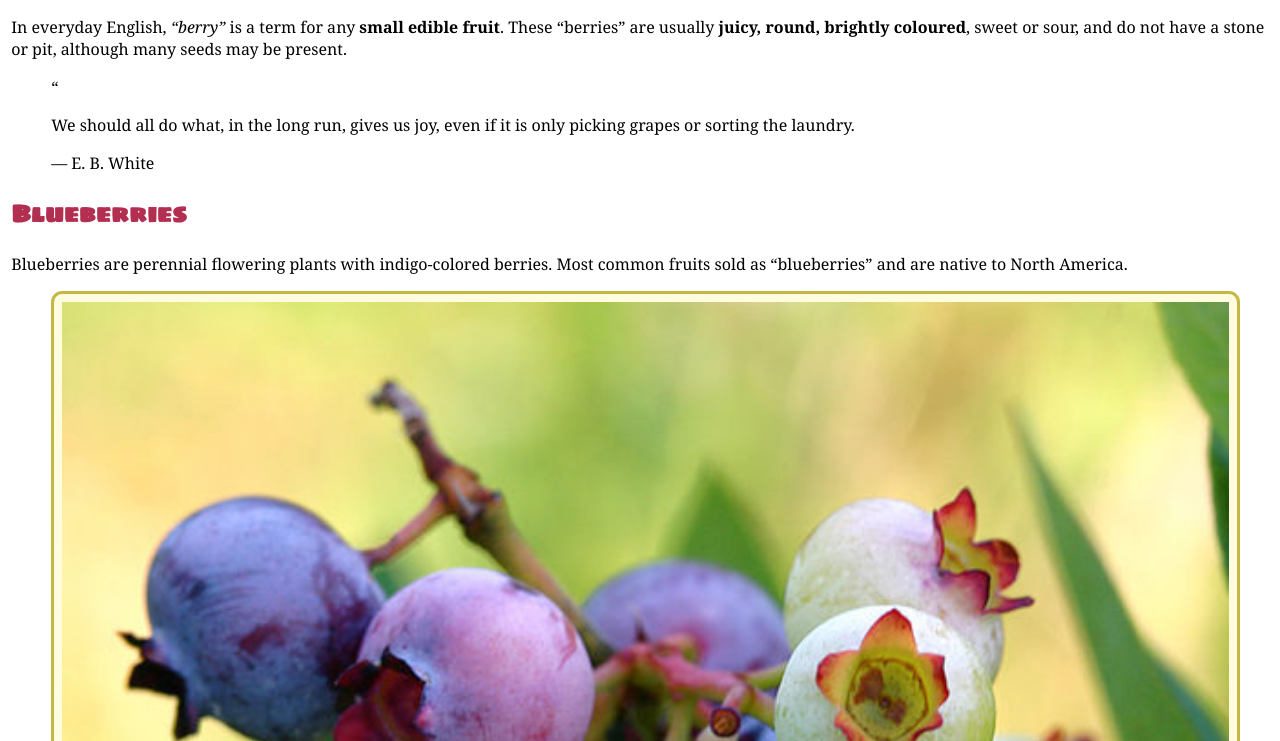
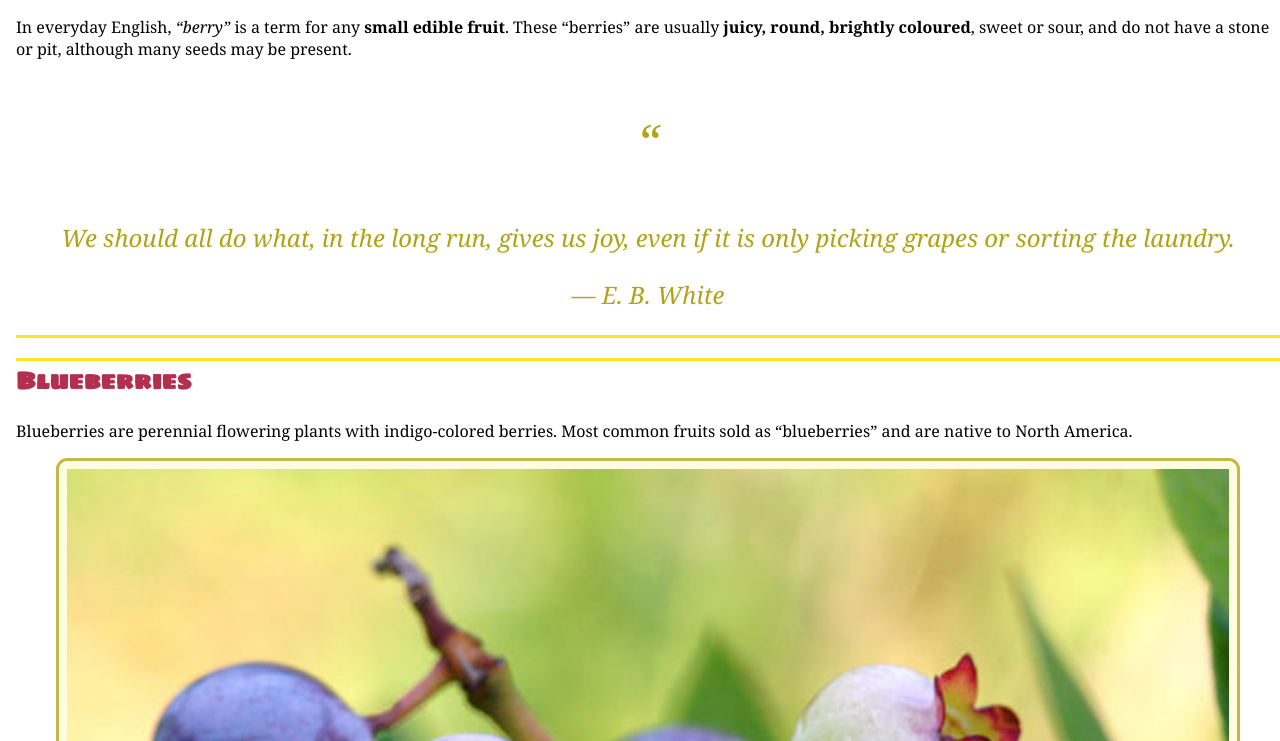
Before and after one commit to B2G7M/assignment-1, a plain HTML site: page index.html in a window 1280 px wide. Shown: the part 319-1060 px from the top of the page. Drawn offline with Linux system fonts and the light colour scheme.

Commit message:
Final Commit
Finished h2 top border colours.
Linking wikipedia page.
Block quote sizing and colours.

```diff
--- a/css/main.css
+++ b/css/main.css
@@ -2,24 +2,26 @@ html {
 	box-sizing: border-box;
 	height: 100vh;
 	font-family: 'georgia', serif;
-	padding-left: .7em;
-}
+	padding-left: 0em;}
 
 *, *::before, *::after {
-	box-sizing: inherit;
-}
+	box-sizing: inherit;}
 
 header{
 	background-color: #ffe524;
 	text-align: center;
 	display:block;
-	padding: .25em;
-}
+	padding: .25em;}
+
+
 
 h1, h2, h3{
 	font-family: 'Sigmar One', cursive;
-	color: #b32f52;
-}
+	color: #b32f52;}
+
+h2{
+	border-top: 3px solid;
+	border-color: #ffe524;}
 
 figure{
 	background-color: #fffce0;
@@ -27,25 +29,21 @@ figure{
 	border-radius: .7em;
 	padding:0.5em;
 	text-align: center;
-	font-style: italic;
+	font-style: italic;}
 
-}
-
-img {width:100%;}
+img {
+	width:100%;}
 
 a:hover{
-	background-color: #cc3865;
-}
+	background-color: #cc3865;}
 
 nav li {
-	display: inline-block;
-}
+	display: inline-block;}
 
 nav ol{
 	padding: 0;
 	text-align: center;
-	list-style: none;
-}
+	list-style: none;}
 
 nav a {
 	display: inline-block;
@@ -54,12 +52,42 @@ nav a {
 	text-decoration: none;
 	margin: .1em;
 	border-radius: .45em;
-	background-color: #b2a215;
-}
+	background-color: #b2a215;}
+
 body{
-	margin: 0;
-}
+	margin: 0;}
+
 h1{
 	font-size: 5em;
+	text-align: center;}
+
+footer {
+	margin: 0;
+	padding: 2rem;
+	background-color: #ffe524;
+	text-align: center;}
+
+.per{
+	font-style: italic;}
+
+div{
+	padding-left: 1em;}
+
+dt{
+	font-weight: bold;}
+
+dd{
+	margin: 0.2em 0 0.2em 0;}
+
+blockquote{
+	font-size: 1.5em;
+	font-style: italic;
 	text-align: center;
-}
+	color:  #b2a215 }
+
+
+.pare{
+	font-size: 3em;
+	font-style: italic;
+	text-align: center;
+	color:  #b2a215 }
--- a/index.html
+++ b/index.html
@@ -28,10 +28,12 @@
 				</nav>
 		</header>
 
+				<div>
 				<p>In everyday English, <em>“berry”</em> is a term for any <b>small edible fruit</b>. These “berries” are usually <b>juicy, round, brightly coloured</b>, sweet or sour, and do not have a stone or pit, although many seeds may be present.</p>
 
+
+				<p class="pare">&ldquo;</p>
 				<blockquote>
-				<p>“</p>
 				<p>We should all do what, in the long run, gives us joy, even if it is only picking grapes or sorting the laundry.</p>
 				<p>— E. B. White</p>
 				</blockquote>
@@ -105,9 +107,11 @@
 					<dt>Protein</dt>
 					<dd>1.4 g</dd>
 				</dl>
+			</div>
 	</main>
 
 
 	<footer>
-		Content and images from <source>Wikipedia</source>.
+		<p>Content and images from
+		<a href="http://en.wikipedia.org/wiki/Grape">Wikipedia</a>.</p>
 	</footer>
```
